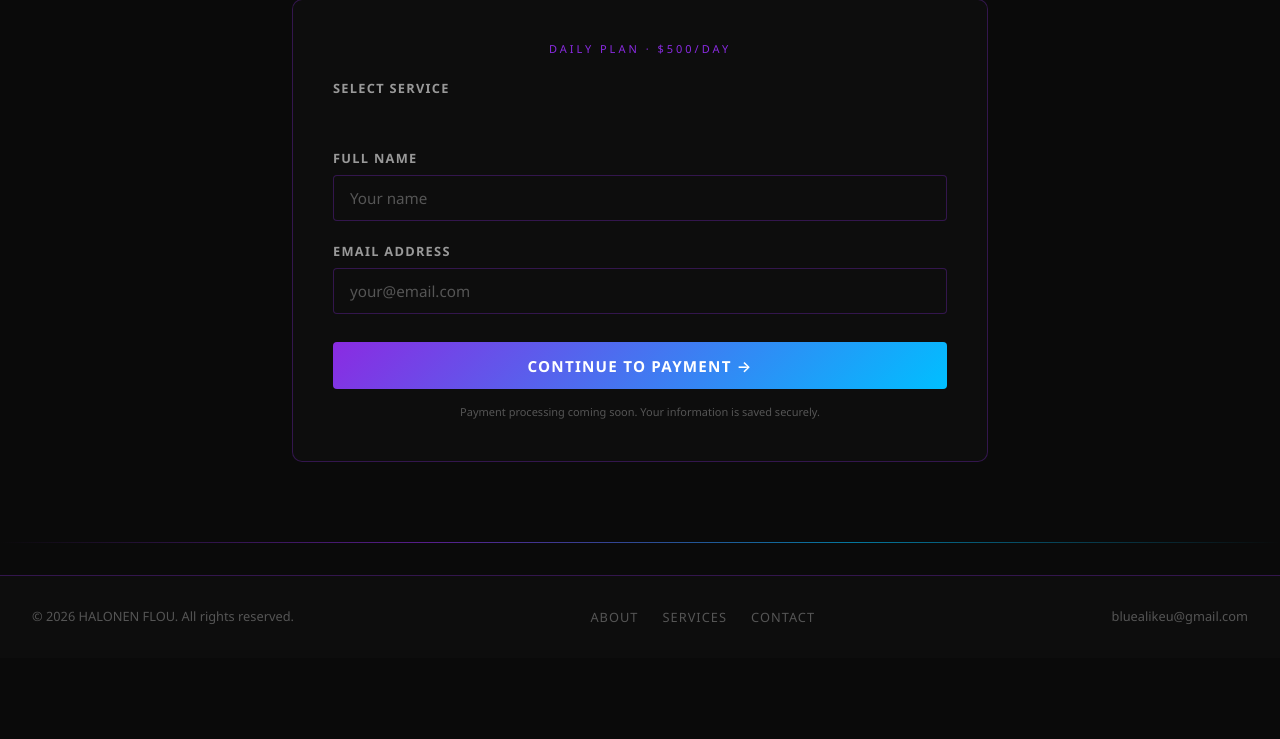
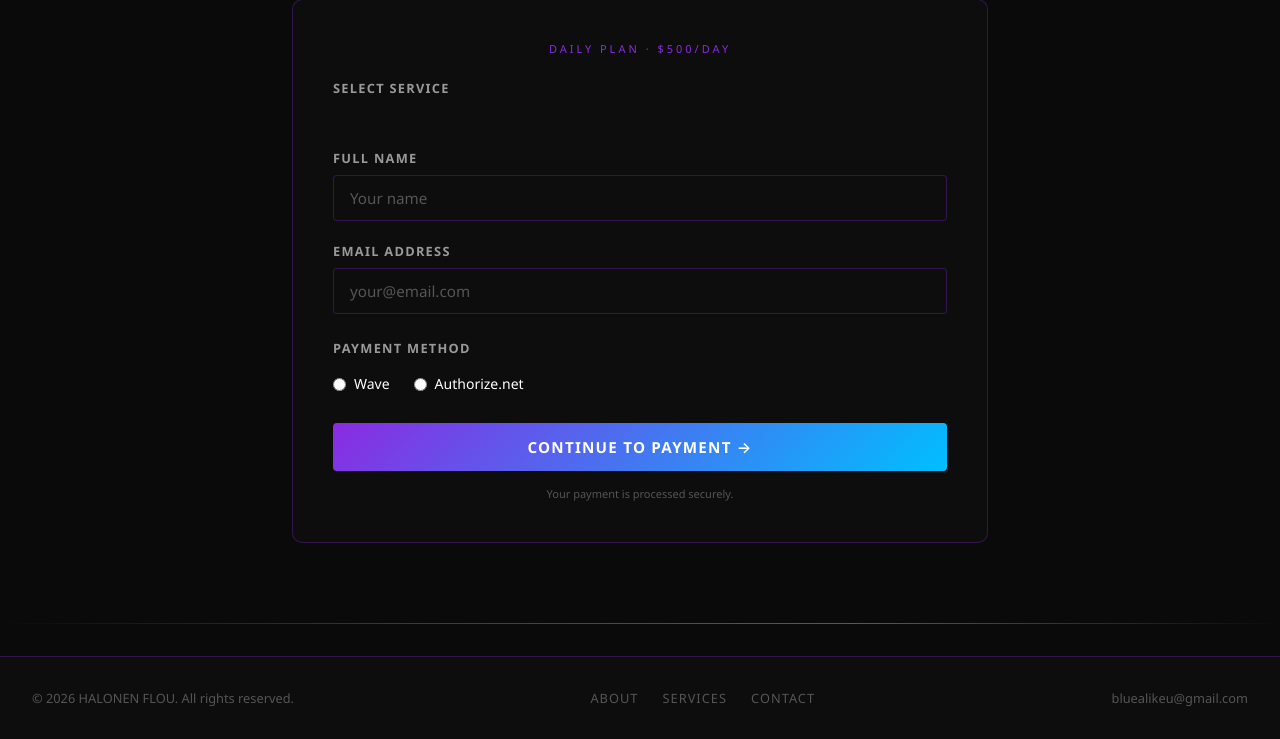
Before and after one commit to coreysolum84020-del/halonen-flou, a Flask app: template app/templates/subscriptions/subscribe.html in a window 1280 px wide. Shown: the part 352-1091 px from the top of the page. Before the commit the page ends 976 px from the top, so only its background shows below. Run offline with Flask 3, Linux system fonts and the light colour scheme; the template is opened without the code that fills it, so the values that code supplies are empty.

Commit message:
feat: wire Authorize.net into subscribe route and webhook handler
Co-Authored-By: Claude Sonnet 4.6 <noreply@anthropic.com>

```diff
--- a/app/templates/subscriptions/subscribe.html
+++ b/app/templates/subscriptions/subscribe.html
@@ -57,9 +57,26 @@
         {% if errors.get('email') %}<div class="form-error">{{ errors.email }}</div>{% endif %}
       </div>
 
+      <!-- Payment Method -->
+      <div class="form-group" style="margin-top:24px;">
+        <label class="form-label">Payment Method</label>
+        <div style="display:flex;gap:24px;margin-top:8px;">
+          <label style="display:flex;align-items:center;gap:8px;cursor:pointer;font-size:14px;">
+            <input type="radio" name="payment_method" value="wave"
+              {% if form_data.get('payment_method', 'wave') == 'wave' %}checked{% endif %}>
+            Wave
+          </label>
+          <label style="display:flex;align-items:center;gap:8px;cursor:pointer;font-size:14px;">
+            <input type="radio" name="payment_method" value="authorize"
+              {% if form_data.get('payment_method') == 'authorize' %}checked{% endif %}>
+            Authorize.net
+          </label>
+        </div>
+      </div>
+
       <button type="submit" class="btn btn-primary btn-lg" style="width:100%;margin-top:8px;">Continue to Payment →</button>
 
-      <p style="font-size:11px;color:var(--text-dim);text-align:center;margin-top:14px;">Payment processing coming soon. Your information is saved securely.</p>
+      <p style="font-size:11px;color:var(--text-dim);text-align:center;margin-top:14px;">Your payment is processed securely.</p>
     </form>
   </div>
 </div>
```
Also changed, not shown: app/blueprints/subscriptions/routes.py (+59 -24 lines), tests/test_subscriptions.py (+52 -0 lines).
